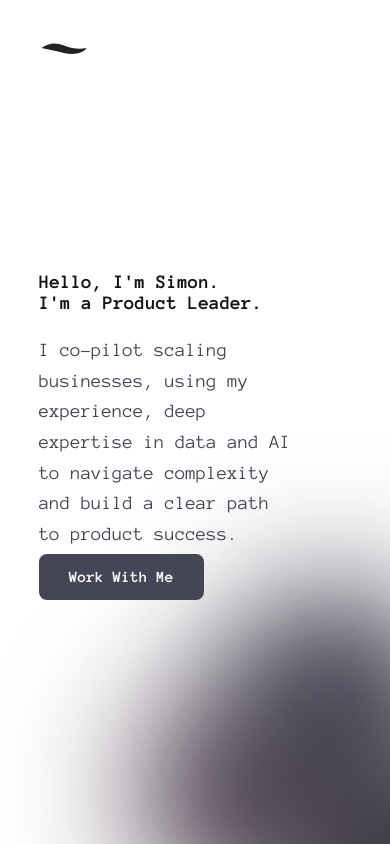
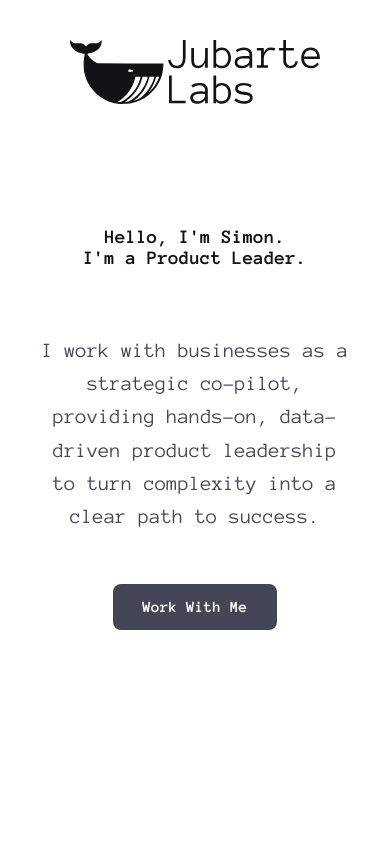
Before and after one commit to Jubarte-Labs/jubarte-labs-site, a plain HTML site: page index.html in a window 390 px wide. Drawn offline with Linux system fonts and the light colour scheme.

Commit message:
feat: Implement responsive design and add logo

```diff
--- a/index.html
+++ b/index.html
@@ -45,36 +45,36 @@
 
         /* Corrected class name from 'dot-light-turquois' */
         .dot-light-turquoise {
-            width: 200px;
-            height: 200px;
-            right: -50px;
-            bottom: 50px;
-            background: #252739;
+            width: 650px;
+            height: 650px;
+            right: -300px;
+            bottom: -50px;
+            background: #566b7a;
             animation: dot-animation-2 22s infinite ease-in-out;
             animation-delay: 3s;
             z-index: 1; /* In the middle */
         }
 
         .dot-dark-grey {
-            width: 300px;
-            height: 300px;
-            right: -150px;
-            bottom: -150px;
+            width: 750px;
+            height: 750px;
+            right: -350px;
+            bottom: -350px;
             background: #333139;
             animation: dot-animation-1 20s infinite ease-in-out;
-            z-index: 3; /* On top */
+            z-index: 1; /* On top */
         }
 
         /* This class was in the CSS but not used in the HTML. It's now applied below. */
         .dot-purple {
-            width: 200px;
-            height: 200px;
-            right: 50px;
-            bottom: -50px;
+            width: 650px;
+            height: 650px;
+            right: -100px;
+            bottom: -300px;
             background: #463346;
             animation: dot-animation-3 25s infinite ease-in-out; /* Uses the 3rd animation */
             animation-delay: 5s;
-            z-index: 1; /* At the back */
+            z-index: 2; /* At the back */
         }
 
         /* --- Animation Definitions --- */
@@ -106,6 +106,13 @@
             height: 100%;
         }
 
+        .content {
+            display: flex;
+            flex-direction: column;
+            align-items: flex-start;
+            gap: 30px;
+        }
+
         .content h1 {
             font-size: 5vw;
             line-height: 1.1;
@@ -115,15 +122,13 @@
 
         /* --- New Element Styles --- */
         .content p {
-            font-size: 1.2rem;
+            font-size: 1.3rem;
             line-height: 1.6;
             color: #454655;
             max-width: 450px; /* Limits the width for readability */
-            margin-top: 20px;
         }
 
         .content .cta-button {
-            margin-top: 30px;
             padding: 15px 30px;
             font-family: 'Anonymous Pro', monospace;
             font-size: 1rem;
@@ -155,29 +160,60 @@
 
         .logo a {
             display: block;
-            width: 50px; /* Sets the size of the logo */
         }
 
-        .logo svg {
-            width: 100%;
+        .logo img {
+            width: 250px; /* Adjust width as needed */
             height: auto;
-            fill: #222; /* Matches the heading color */
-            transition: fill 0.3s ease; /* Smooth color change on hover */
-            /* Added animation property */
-            animation: whale-bob 4s ease-in-out infinite;
         }
 
-        .logo a:hover svg {
-            fill: #5b6f7c; /* Changes to the turquoise color on hover */
+            @media (max-width: 768px) {
+            .header {
+                display: flex;
+                justify-content: center;
+                padding: 40px 0; /* Adjust padding for centered logo */
+            }
+            .content-wrapper {
+                padding: 0 10%;
+                justify-content: center; /* Center content on mobile */
+                text-align: center; /* Center text inside content */
+            }
+
+            .content {
+                align-items: center; /* Center items in flex container */
+            }
+
+            .gradient-background {
+                display: none; /* Hide the dots on small screens */
+            }
         }
 
-        /* --- New animation for the SVG logo --- */
-        @keyframes whale-bob {
-            0%, 100% {
-                transform: translateY(0);
+            @media (orientation: landscape) and (max-height: 680px),
+               (orientation: portrait) and (max-width: 320px) {
+            html, body {
+                overflow-y: auto; /* Allow vertical scrolling */
             }
-            50% {
-                transform: translateY(-4px); /* Moves the whale up slightly */
+
+            .header {
+                position: static; /* Make the header part of the document flow */
+                padding: 20px; /* Adjust padding for a scrolling layout */
+                display: flex;
+                justify-content: center;
+            }
+
+            .content-wrapper {
+                height: auto; /* Allow the content to define its own height */
+                padding: 20px 10%; /* Adjust padding */
+                justify-content: center; /* Keep content centered */
+                text-align: center;
+            }
+
+            .gradient-background {
+                display: none; /* Hide dots on small screens, as we do for mobile */
+            }
+
+            .content {
+                align-items: center; /* Center flex items, including the button */
             }
         }
 
@@ -190,9 +226,7 @@
         <div class="logo">
             <!-- A simple, inline SVG for the whale logo -->
             <a href="#" aria-label="Jubarte Labs Home">
-                <svg viewBox="0 0 100 40" xmlns="http://www.w3.org/2000/svg">
-                    <path d="M 5 20 Q 25 5, 50 15 T 95 20 C 90 30, 70 35, 50 30 Q 30 25, 5 20 Z" />
-                </svg>
+                <img src="assets/Logo + text.svg" alt="Jubarte Labs Logo">
             </a>
         </div>
     </header>
@@ -209,7 +243,7 @@
         <div class="content">
             <h1>Hello, I'm Simon.<br>I'm a Product Leader.</h1>
             <!-- Added new paragraph and button -->
-            <p>I co-pilot scaling businesses, using my experience, deep expertise in data and AI to navigate complexity and build a clear path to product success.</p>
+            <p>I work with businesses as a strategic co-pilot, providing hands-on, data-driven product leadership to turn complexity into a clear path to success.</p>
             <a href="mailto:hello@jubartelabs.com" class="cta-button">Work With Me</a>
         </div>
     </div>
```
Also changed, not shown: assets/Logo + text.svg (added).
